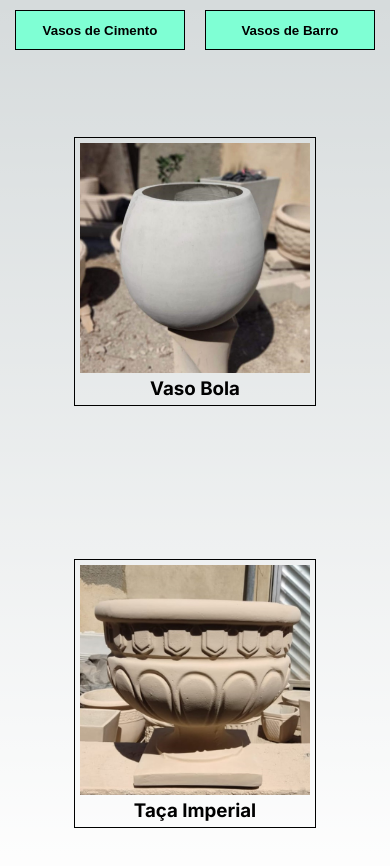
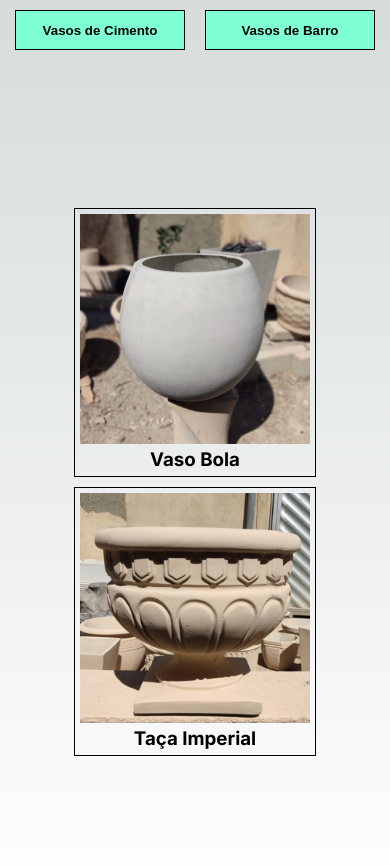
Before and after one commit to SmartGardenBarra/lista-items, a Next.js app: page / in a window 390 px wide. Shown: the top 866 px of the page. Built offline with nearby package versions, Linux system fonts and the light colour scheme.

Commit message:
commit responsive 2

```diff
--- a/components/vasosCim/index.tsx
+++ b/components/vasosCim/index.tsx
@@ -48,6 +48,7 @@ const VasosCim = () => {
                     </div>
                 </div>
             </div>
+            <div className={styles.vasosList}>
                 {VasosCimento.map((item, index) => (
                     <div key={index} className={styles.eachVaso} onClick={() => changeDisplay(index)}>
                         <div>
@@ -57,6 +58,7 @@ const VasosCim = () => {
                     </div>
                 ))}
             </div>
+        </div>
     )
 }
 
--- a/components/vasosCim/style.module.css
+++ b/components/vasosCim/style.module.css
@@ -13,6 +13,7 @@
     flex-direction: column;
     border: 1px solid black;
     padding: 5px;
+    width: 250px;
     margin: 5px;
 }
 .eachVaso img {
@@ -88,6 +89,15 @@
     font-weight: bold;
 }
 
+.vasosList {
+    width: 90%;
+    min-height: 20vh;
+    display: flex;
+    justify-content: center;
+    align-items: center;
+    flex-wrap: wrap;
+}
+
 @media (max-width: 500px) {
     .content {
     }
```
Lines whose indentation alone changed are shown as unchanged.
